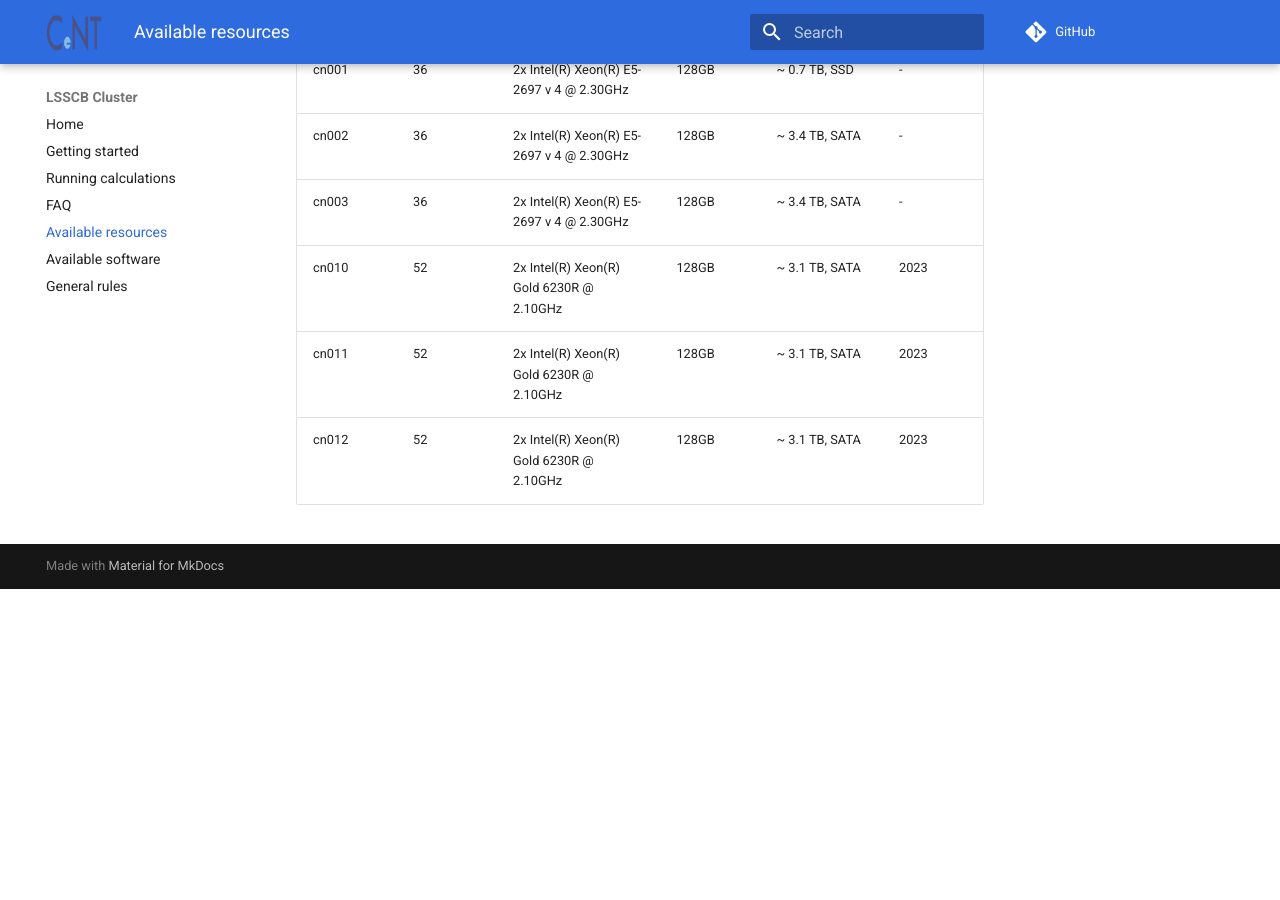
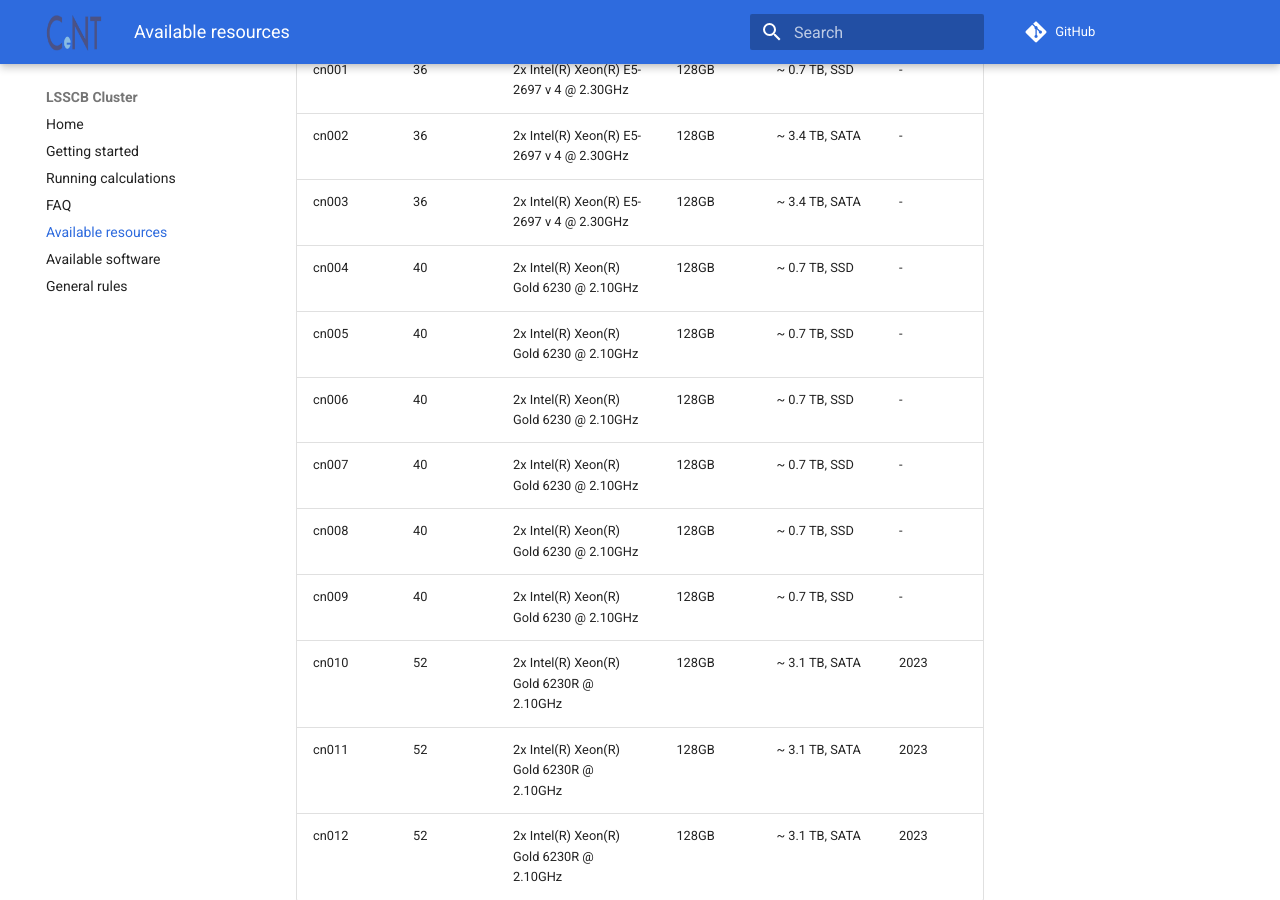
Before and after one commit to prubach/lsscb, an MkDocs documentation site: the page built from docs/resources.md, in a window 1280 px wide and 900 px high, scrolled down 431 px. Built offline with MkDocs 1.6.1 and Material for MkDocs 9.7.7, drawn with Linux system fonts in a browser that asks for light colours; comment, search, counter and statistics services are not loaded; before the commit the page ends 1020 px from its top, so only the background shows below that.

Commit message:
Updated docs - added 4 cnodes

```diff
--- a/docs/resources.md
+++ b/docs/resources.md
@@ -4,12 +4,18 @@ All Nodes including the Front Node (LSSCB) run Ubuntu 22.04.2 LTS Linux
 
 Characteristics of available compute nodes are summarized below:
 
-| hostname | 	Cores	 | CPU	                                       | RAM	   | local free space (/tmp)	    | year
-|----------|---------|--------------------------------------------|--------|-----------------------------|------|
-| cn000	   | 36	     | 2x Intel(R) Xeon(R) E5-2697 v 4 @ 2.30GHz  | 128GB  | ~ 0.7 TB, SSD            |  -   |-	|
-| cn001	   | 36	     | 2x Intel(R) Xeon(R) E5-2697 v 4 @ 2.30GHz  | 128GB  | ~ 0.7 TB, SSD	             | -    |-	|
-| cn002	   | 36	     | 2x Intel(R) Xeon(R) E5-2697 v 4 @ 2.30GHz  | 128GB  | ~ 3.4 TB, SATA	             | -    |-	|
-| cn003	   | 36	     | 2x Intel(R) Xeon(R) E5-2697 v 4 @ 2.30GHz  | 128GB  | ~ 3.4 TB, SATA	             | -    |-	|
+| hostname | 	Cores	 | CPU	                                      | RAM	   | local free space (/tmp)	 | year
+|----------|---------|-------------------------------------------|--------|--------------------------|------|
+| cn000	   | 36	     | 2x Intel(R) Xeon(R) E5-2697 v 4 @ 2.30GHz | 128GB  | ~ 0.7 TB, SSD            |  -   |-	|
+| cn001	   | 36	     | 2x Intel(R) Xeon(R) E5-2697 v 4 @ 2.30GHz | 128GB  | ~ 0.7 TB, SSD	           | -    |-	|
+| cn002	   | 36	     | 2x Intel(R) Xeon(R) E5-2697 v 4 @ 2.30GHz | 128GB  | ~ 3.4 TB, SATA	          | -    |-	|
+| cn003	   | 36	     | 2x Intel(R) Xeon(R) E5-2697 v 4 @ 2.30GHz | 128GB  | ~ 3.4 TB, SATA	          | -    |-	|
+| cn004	   | 40	     | 2x Intel(R) Xeon(R) Gold 6230 @ 2.10GHz  | 128GB  | ~ 0.7 TB, SSD	           | -    |-	|
+| cn005	   | 40	     | 2x Intel(R) Xeon(R) Gold 6230 @ 2.10GHz  | 128GB  | ~ 0.7 TB, SSD	           | -    |-	|
+| cn006	   | 40	     | 2x Intel(R) Xeon(R) Gold 6230 @ 2.10GHz  | 128GB  | ~ 0.7 TB, SSD	           | -    |-	|
+| cn007	   | 40	     | 2x Intel(R) Xeon(R) Gold 6230 @ 2.10GHz  | 128GB  | ~ 0.7 TB, SSD	           | -    |-	|
+| cn008	   | 40	     | 2x Intel(R) Xeon(R) Gold 6230 @ 2.10GHz  | 128GB  | ~ 0.7 TB, SSD	           | -    |-	|
+| cn009	   | 40	     | 2x Intel(R) Xeon(R) Gold 6230 @ 2.10GHz  | 128GB  | ~ 0.7 TB, SSD	           | -    |-	|
 | cn010	   | 52	     | 2x Intel(R) Xeon(R) Gold 6230R @ 2.10GHz	  | 128GB  | ~ 3.1 TB, SATA	             | 2023 |-	|
 | cn011	   | 52	     | 2x Intel(R) Xeon(R) Gold 6230R @ 2.10GHz	  | 128GB  | ~ 3.1 TB, SATA	             | 2023 |-	|
 | cn012	   | 52	     | 2x Intel(R) Xeon(R) Gold 6230R @ 2.10GHz	  | 128GB  | ~ 3.1 TB, SATA	             | 2023 |-	|
```
